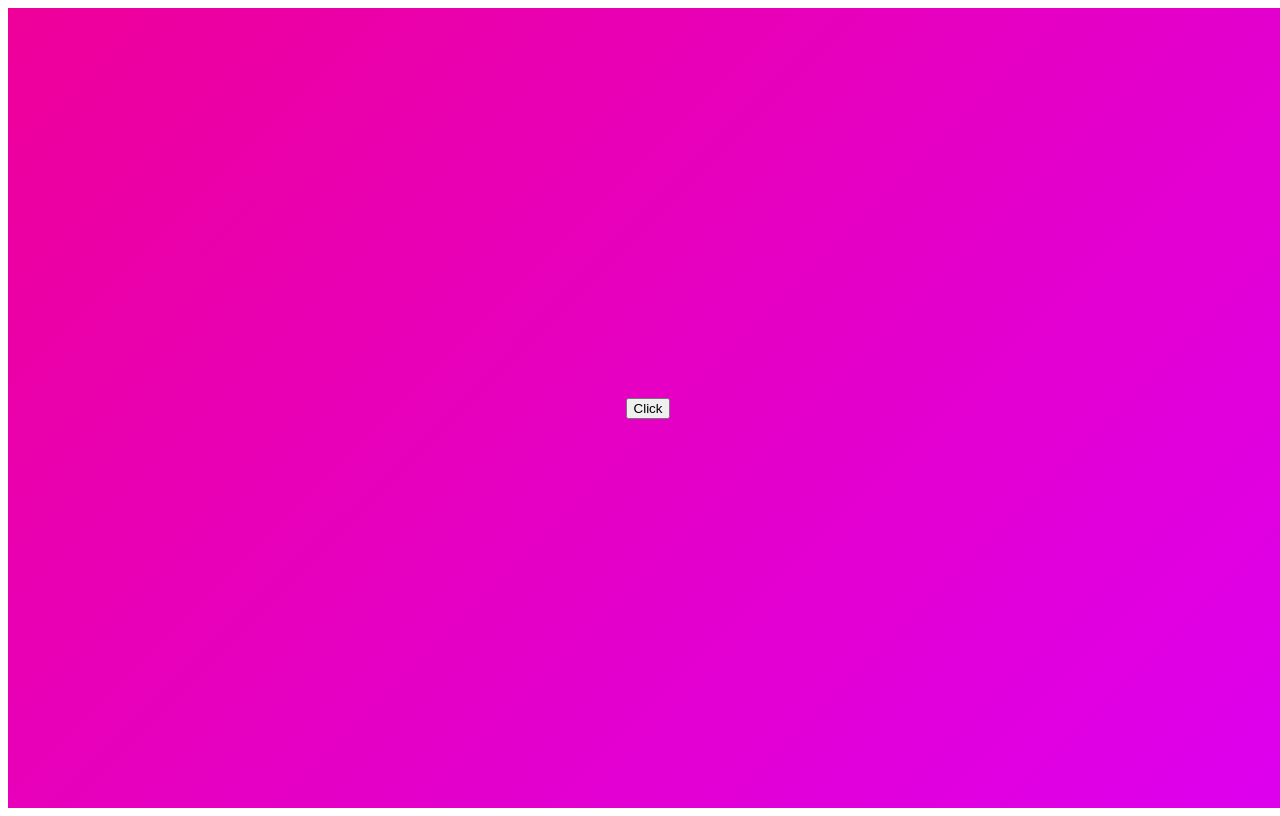
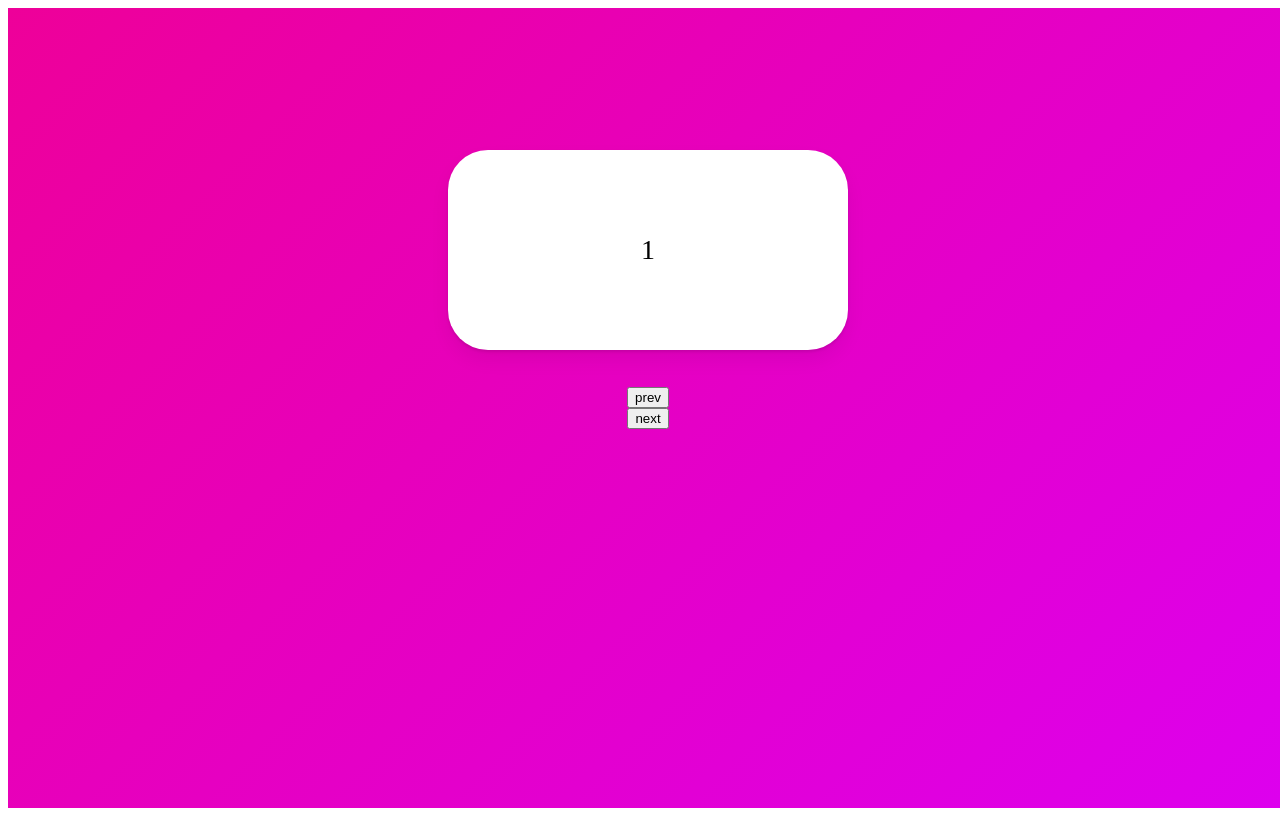
Before and after one commit to KSHoon522/netfilx-clone, a React (Create React App) app: page / in a window 1280 px wide. Built offline with nearby package versions, Linux system fonts and the light colour scheme.

Commit message:
AnimatePresence #2

```diff
--- a/src/App.tsx
+++ b/src/App.tsx
@@ -8,6 +8,7 @@
   display: flex;
   justify-content: center;
   align-items: center;
+  flex-direction: column;
   background: linear-gradient(135deg, rgb(238, 0, 153), rgb(221, 0, 238));
 `;
 
@@ -17,43 +18,67 @@
   background-color: rgba(255, 255, 255, 1);
   border-radius: 40px;
   position: absolute;
-  top: 100px;
+  top: 150px;
+  display: flex;
+  justify-content: center;
+  align-items: center;
+  font-size: 28px;
   box-shadow: 0 2px 3px rgba(0, 0, 0, 0.1), 0 10px 20px rgba(0, 0, 0, 0.06);
 `;
 
-const boxVariants = {
-  initial: {
-    opacity: 0,
-    scale: 0,
+const box = {
+  entry: (isBack: boolean) => {
+    return {
+      x: isBack ? -200 : 200,
+      opacity: 0,
+      scale: 0,
+    };
   },
-  visible: {
+  center: {
+    x: 0,
     opacity: 1,
     scale: 1,
-    rotateZ: 360,
+    transition: {
+      duration: 1,
+    },
   },
-  leaving: {
-    opacity: 0,
-    scale: 0,
-    y: 50,
+  exit: (isBack: boolean) => {
+    return {
+      x: isBack ? 200 : -200,
+      opacity: 0,
+      scale: 0,
+      transition: { duration: 1 },
+    };
   },
 };
 
 function App() {
-  const [showing, setShowing] = useState(false);
-  const toggleShowing = () => setShowing((prev) => !prev);
+  const [visible, setVisible] = useState(1);
+  const [isBack, setBack] = useState(false);
+  const nextPlease = () => {
+    setBack(false);
+    setVisible((prev) => (prev === 10 ? 1 : prev + 1));
+  };
+  const prevPlease = () => {
+    setBack(true);
+    setVisible((prev) => (prev === 1 ? 10 : prev - 1));
+  };
   return (
     <Wrapper>
-      <button onClick={toggleShowing}>Click</button>
-      <AnimatePresence>
-        {showing ? (
-          <Box
-            variants={boxVariants}
-            initial="initial"
-            animate="visible"
-            exit="leaving"
-          />
-        ) : null}
+      <button onClick={prevPlease}>prev</button>
+      <AnimatePresence custom={isBack}>
+        <Box
+          custom={isBack}
+          key={visible}
+          variants={box}
+          initial="entry"
+          animate="center"
+          exit="exit"
+        >
+          {visible}
+        </Box>
       </AnimatePresence>
+      <button onClick={nextPlease}>next</button>
     </Wrapper>
   );
 }
```
